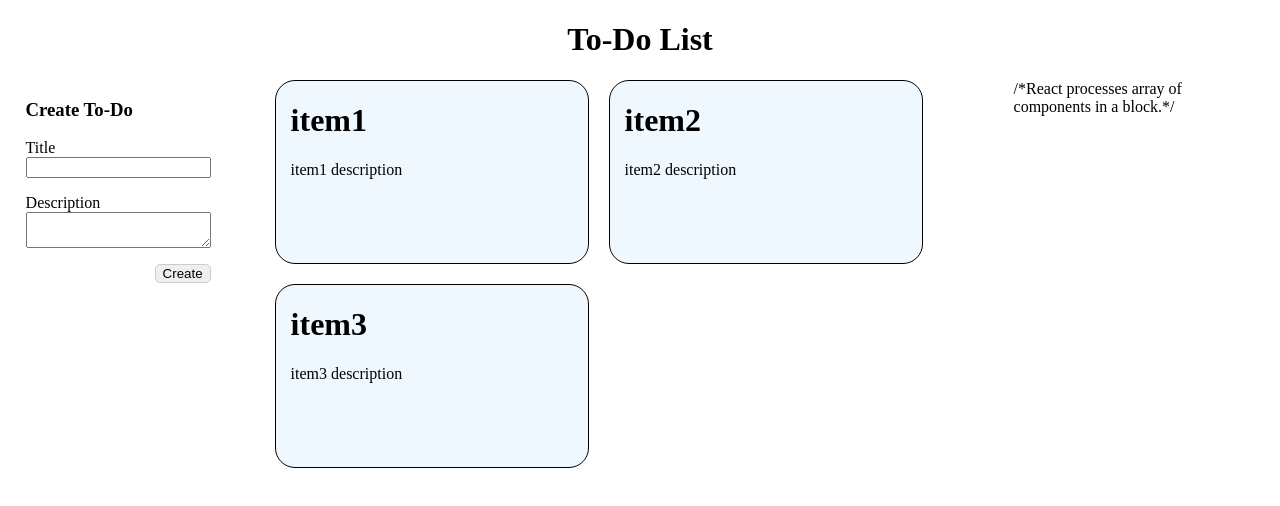
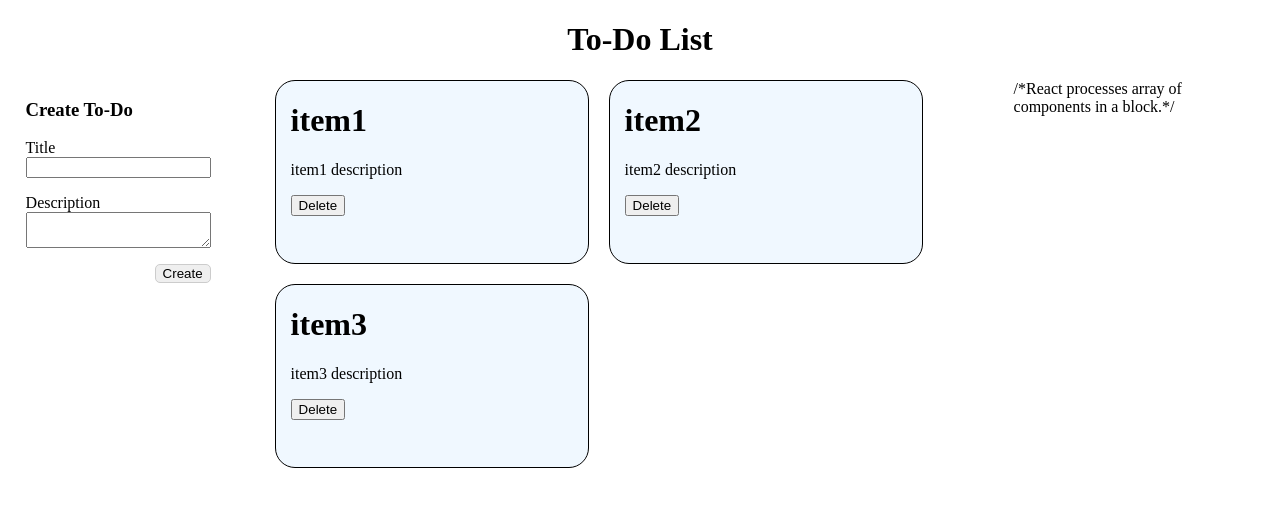
Before and after one commit to cornishjed/todo-list, a React (Create React App) app: page / in a window 1280 px wide. Shown: the top 506 px of the page. Built offline with nearby package versions, Linux system fonts and the light colour scheme.

Commit message:
feat: delete todo

```diff
--- a/src/App.js
+++ b/src/App.js
@@ -13,14 +13,23 @@ function App() {
     setToDos([...toDos, toDo]); // makes a copy of toDos, add a new item then stores the new array. Must be in square brackets
   };
 
-  const deleteToDo = (toDo) => {
+  const deleteToDo = (id) => {
     // find toDo item in array and delete
+    const toDosCpy = [...toDos];
+
+    toDosCpy.map((item, i) => {
+      if (item.id == id) {
+        toDosCpy.splice(i, 1);
+      }
+    })
+
+    setToDos(toDosCpy);
   }
 
   // creates array of toDo components
   const toDoItems = toDos.map((todo) => {
     return (
-      <ToDo key={todo.id} title={todo.title}>
+      <ToDo key={todo.id} id={todo.id} deleteToDo={deleteToDo} title={todo.title}>
         {todo.description}
       </ToDo>
     );
--- a/src/js/ToDo.js
+++ b/src/js/ToDo.js
@@ -1,10 +1,23 @@
 import "../css/ToDo.css";
 
-export default function ToDo({title, children}) {
+export default function ToDo({id, deleteToDo, title, children}) {
+  const handleDelete = (e, deleteToDo) => {
+    e.preventDefault();
+
+    const id = e.target.id.value;
+
+    deleteToDo(id);
+
+    return;
+  }
   return (
-    <div className="toDo__card">
-      <h1>{title}</h1>
-      <p>{children}</p>
+    <div className="toDo__card" >
+      <form onSubmit={(e) => handleDelete(e, deleteToDo)}>
+        <input type="hidden" name="id" value={id} />
+        <h1>{title}</h1>
+        <p>{children}</p>
+        <button>Delete</button>
+      </form>
     </div>
   );
 }
```
